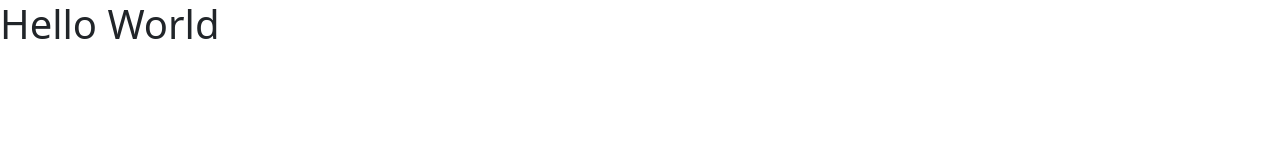
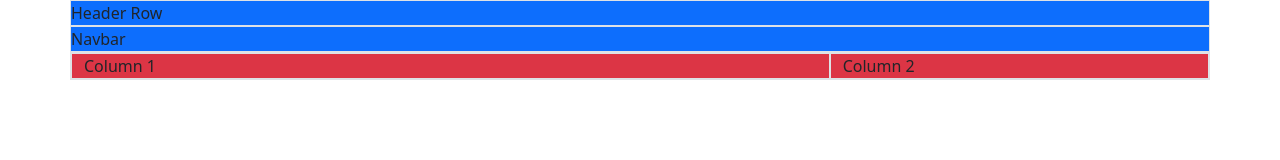
Before and after one commit to bstanton773/kekambas-125_bootstrap_portfolio, a plain HTML site: page index.html in a window 1280 px wide. Drawn offline with nearby package versions, Linux system fonts and the light colour scheme.

Commit message:
Set up page layout

```diff
--- a/index.html
+++ b/index.html
@@ -7,7 +7,35 @@
     <link rel="stylesheet" href="https://cdn.jsdelivr.net/npm/bootstrap@5.3.0/dist/css/bootstrap.min.css">
 </head>
 <body>
-    <h1>Hello World</h1>
+
+    <!-- Container that starts the Bootstrap Grid -->
+    <div class="container">
+
+        <!-- Row 1 - Header Row -->
+        <div class="row border bg-primary">
+            Header Row
+        </div>
+
+        <!-- Row 2 - Navbar -->
+        <div class="row border bg-primary">
+            Navbar
+        </div>
+
+        <!-- Row 3 - Main Content -->
+        <div class="row border bg-primary">
+            <!-- Column 1 -->
+            <div class="col-8 border bg-danger">
+                Column 1
+            </div>
+
+            <!-- Column 2 -->
+            <div class="col-4 border bg-danger">
+                Column 2
+            </div>
+
+        </div>
+
+    </div>
 
     <script src="https://cdn.jsdelivr.net/npm/bootstrap@5.3.0/dist/js/bootstrap.bundle.min.js"></script>
 </body>
```
